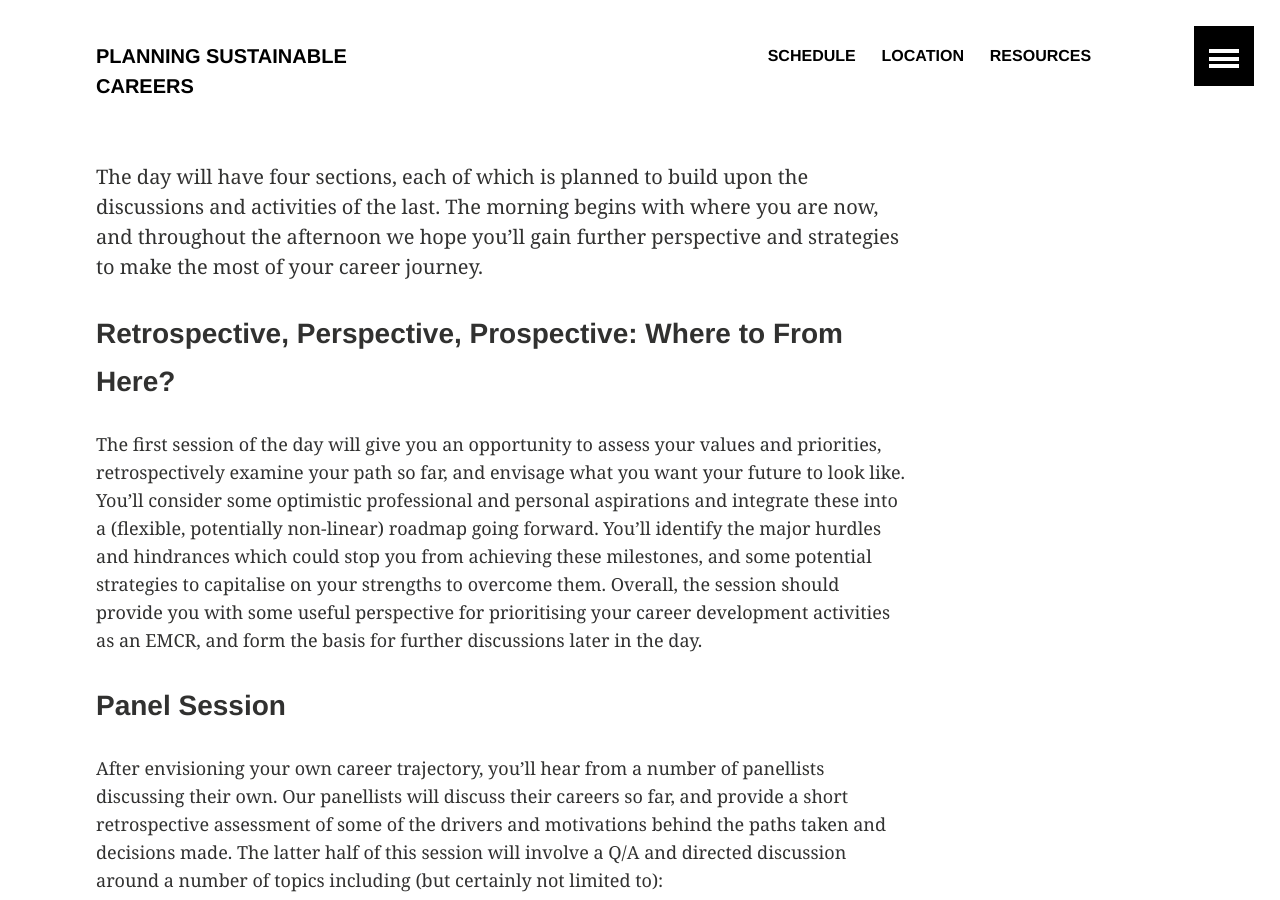
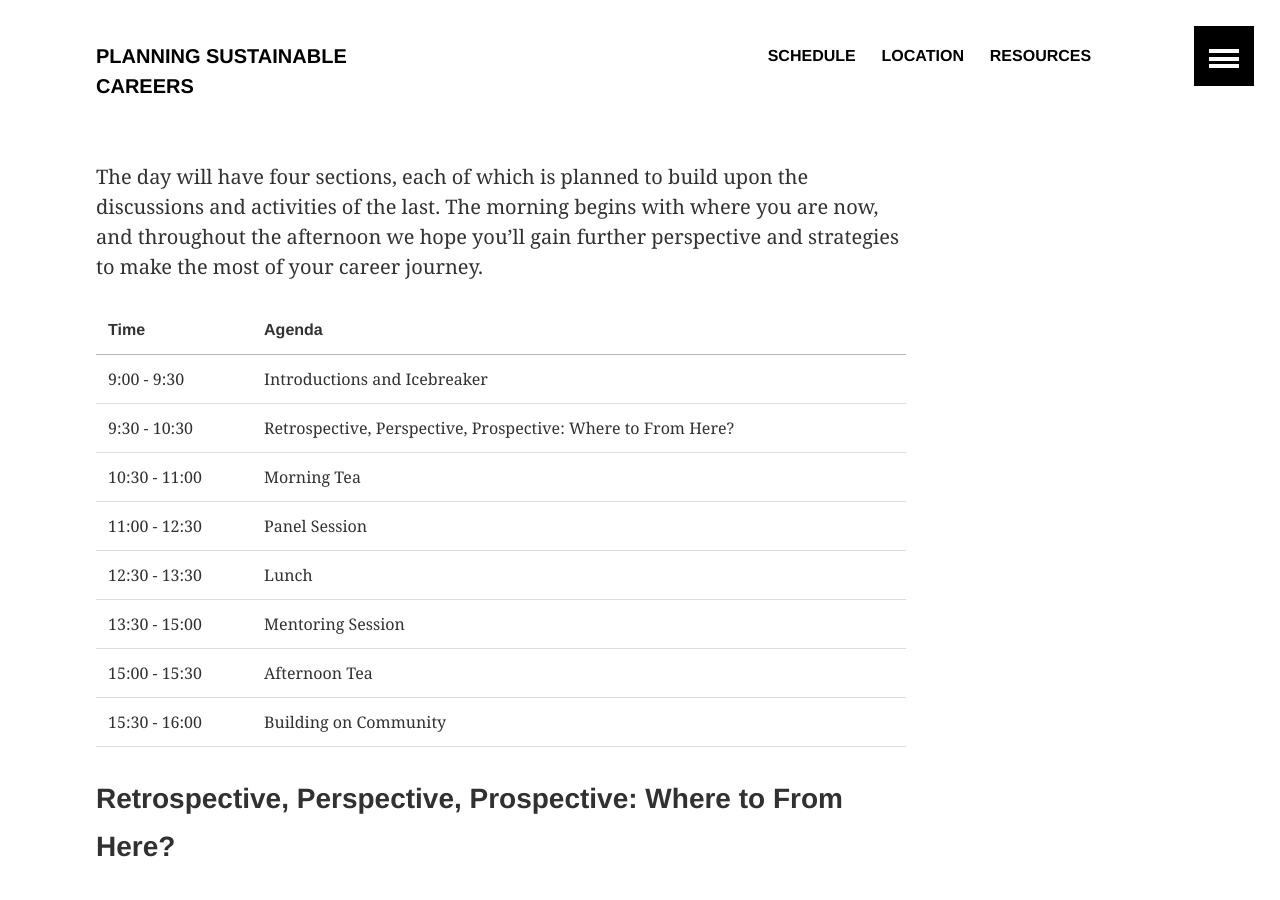
Before and after one commit to DDE-ECMR-workshop/DDE-EMCR-workshop.github.io, a Jekyll site: the page built from _pages/schedule.md, in a window 1280 px wide and 900 px high. Built offline with Jekyll 4.4.1, drawn with Linux system fonts in a browser that asks for light colours.

Commit message:
Update schedule.md
Added agenda table

```diff
--- a/_pages/schedule.md
+++ b/_pages/schedule.md
@@ -6,6 +6,17 @@ share: false
 ---
 
 The day will have four sections, each of which is planned to build upon the discussions and activities of the last. The morning begins with where you are now, and throughout the afternoon we hope you'll gain further perspective and strategies to make the most of your career journey.
+
+| Time | Agenda |
+| ---- | ------ |
+|  9:00 -  9:30 | Introductions and Icebreaker |
+|  9:30 - 10:30 | Retrospective, Perspective, Prospective: Where to From Here? |
+| 10:30 - 11:00 | Morning Tea |
+| 11:00 - 12:30 | Panel Session |
+| 12:30 - 13:30 | Lunch |
+| 13:30 - 15:00 | Mentoring Session |
+| 15:00 - 15:30 | Afternoon Tea |
+| 15:30 - 16:00 | Building on Community |
 
 ### Retrospective, Perspective, Prospective: Where to From Here?
 
```
